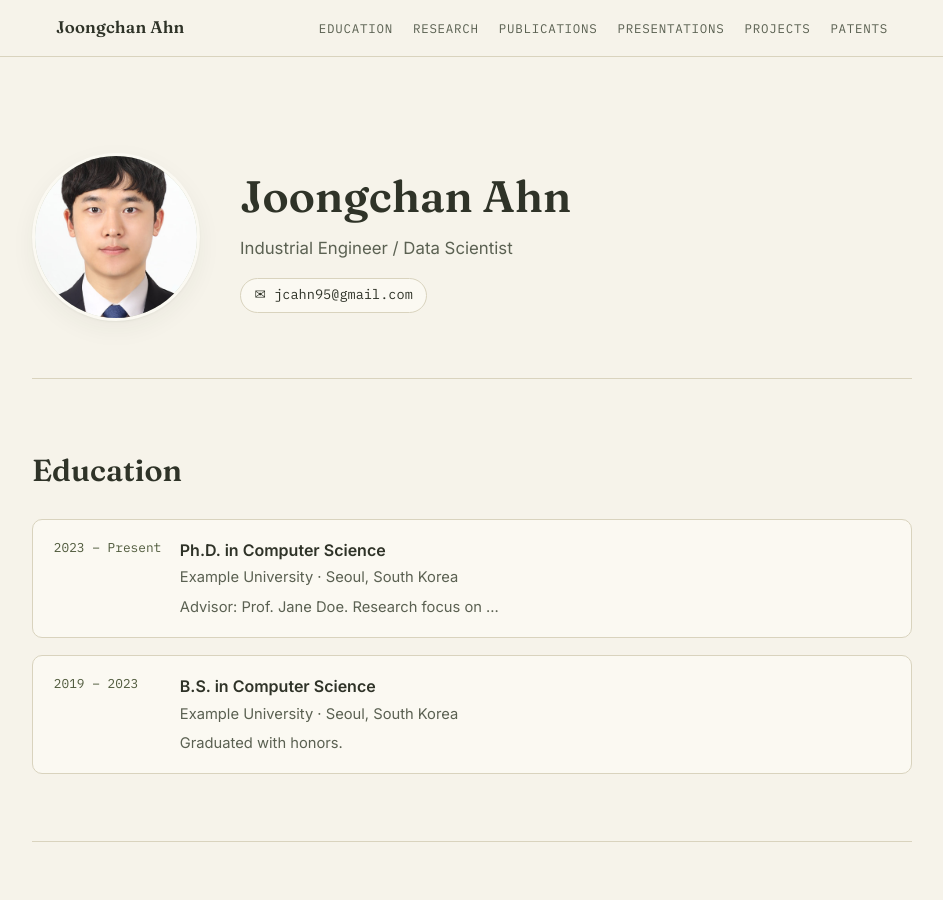
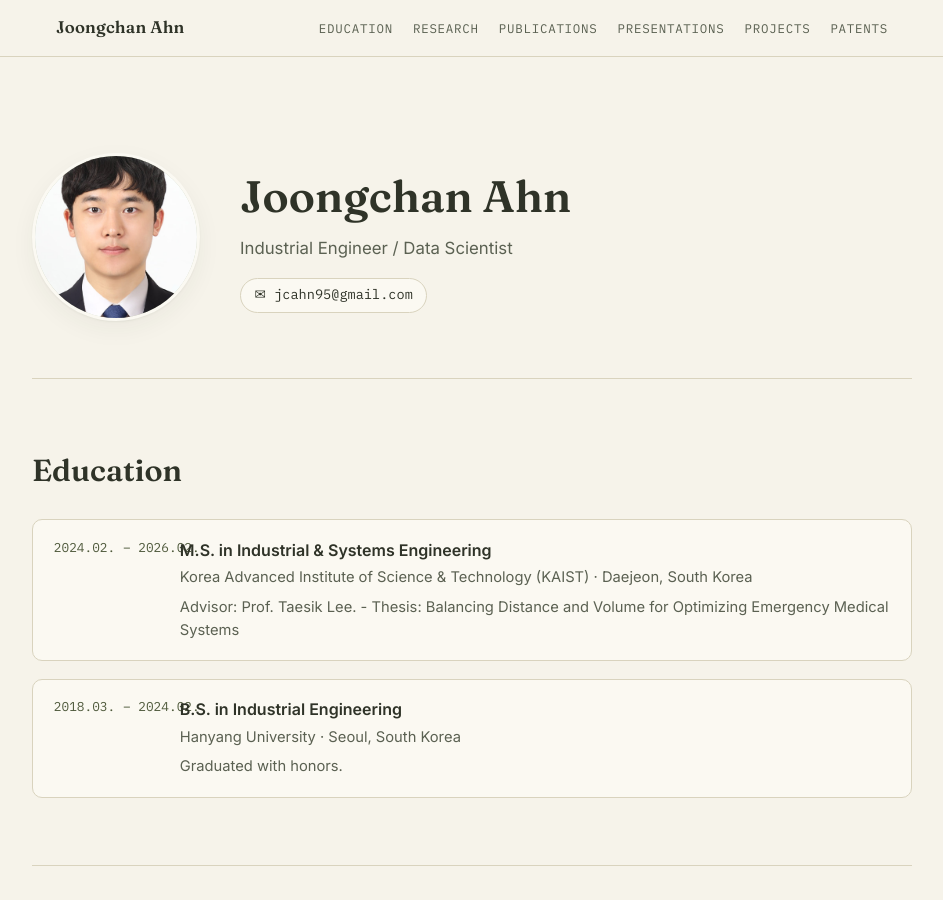
Before and after one commit to jcahn99/jcahn99.github.io, a Jekyll site: the page built from index.md, in a window 1280 px wide and 900 px high. Shown: the whole window, without its empty margins (168-1111 px from the left). Built offline with Jekyll 4.4.1, drawn with Linux system fonts in a browser that asks for light colours.

Commit message:
Update education.yml

```diff
--- a/_data/education.yml
+++ b/_data/education.yml
@@ -1,12 +1,12 @@
 # 최신순으로 위에 추가하세요. description은 선택 사항(없으면 지워도 됨).
-- degree: "Ph.D. in Computer Science"
-  institution: "Example University"
+- degree: "M.S. in Industrial & Systems Engineering"
+  institution: "Korea Advanced Institute of Science & Technology (KAIST)"
+  location: "Daejeon, South Korea"
+  period: "2024.02. – 2026.02."
+  description: "Advisor: Prof. Taesik Lee. - Thesis: Balancing Distance and Volume for Optimizing Emergency Medical Systems"
+
+- degree: "B.S. in Industrial Engineering"
+  institution: "Hanyang University"
   location: "Seoul, South Korea"
-  period: "2023 – Present"
-  description: "Advisor: Prof. Jane Doe. Research focus on ..."
-
-- degree: "B.S. in Computer Science"
-  institution: "Example University"
-  location: "Seoul, South Korea"
-  period: "2019 – 2023"
+  period: "2018.03. – 2024.02."
   description: "Graduated with honors."
```
